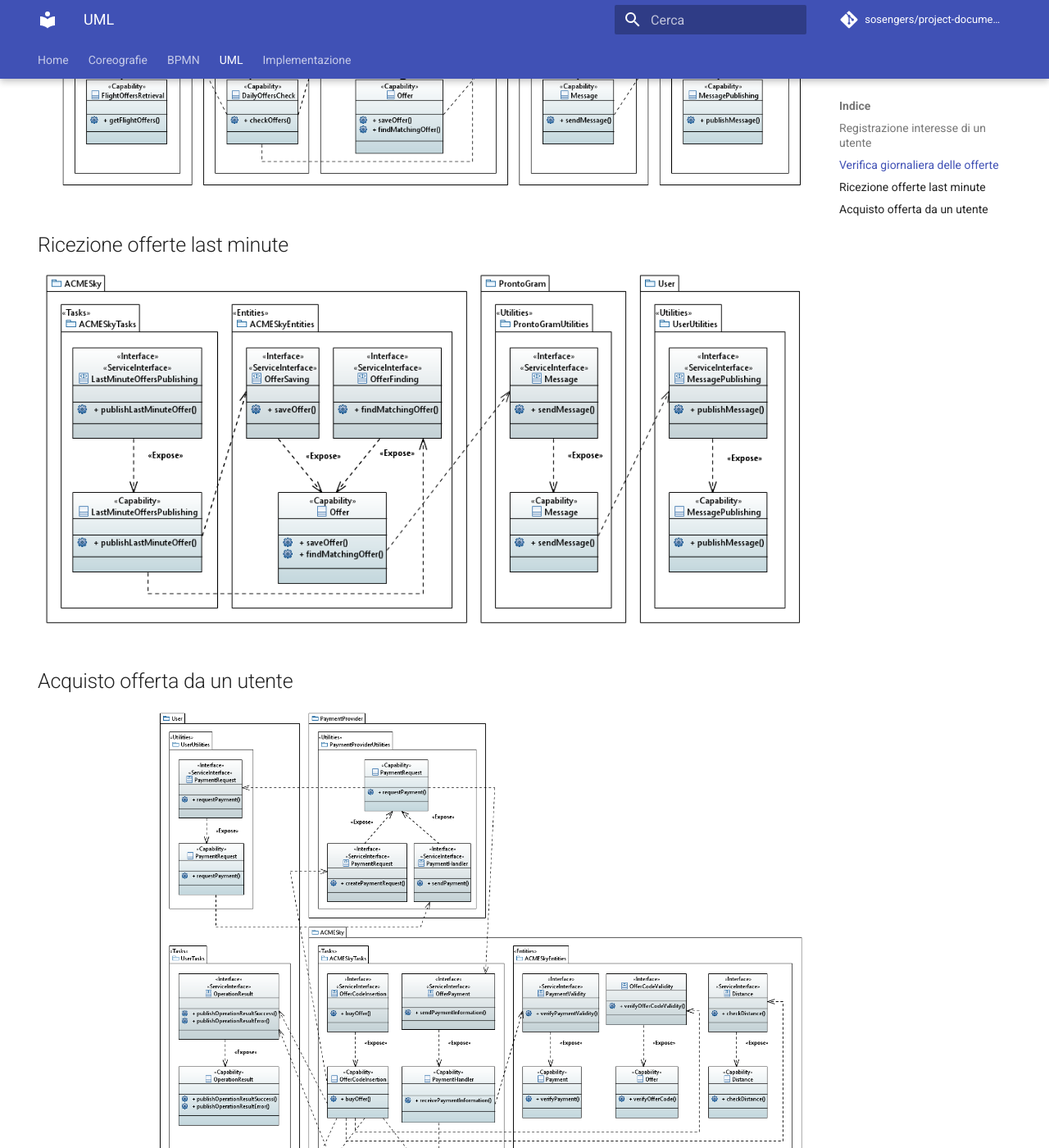
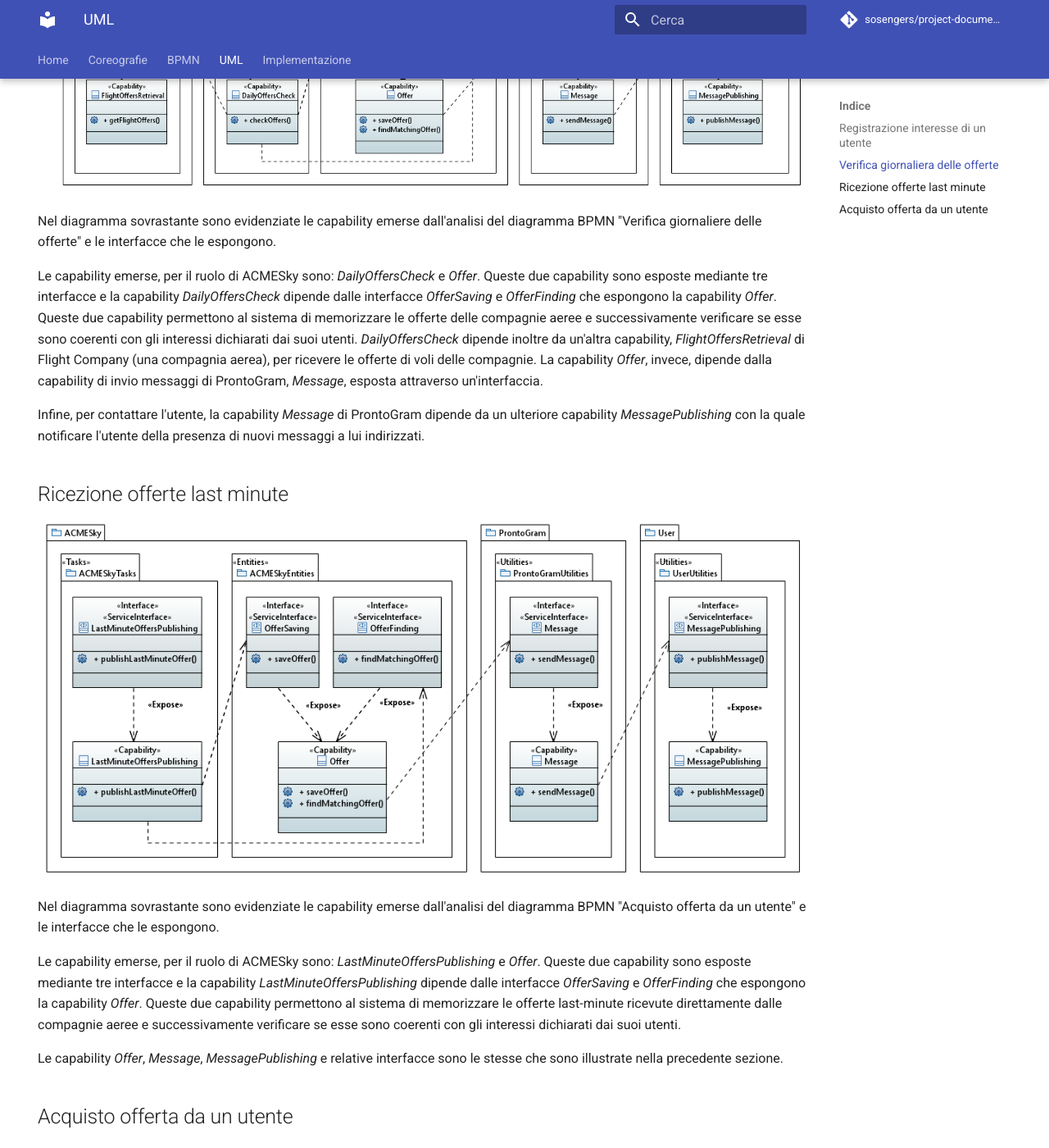
Before and after one commit to sosengers/project-documentation, an MkDocs documentation site: the page built from docs/uml.md, in a window 1280 px wide and 1400 px high, scrolled down 1581 px. Shown: the whole window at 82% size. Built offline with MkDocs 1.6.1 and Material for MkDocs 9.7.7, drawn with Linux system fonts in a browser that asks for light colours; comment, search, counter and statistics services are not loaded.

Commit message:
Aggiunte descrizioni UML #8

```diff
--- a/docs/uml.md
+++ b/docs/uml.md
@@ -22,8 +22,22 @@ Inoltre, dal diagramma BPMN è emersa anche un'altra capability, questa volta re
 ## Verifica giornaliera delle offerte
 ![!Diagramma UML che descrive come vengono implementati i task del processo di verifica giornaliera delle offerte delle compagnie aree e notifica degli utenti](assets/uml/VerificaGiornaliera.png){: loading=lazy}
 
+Nel diagramma sovrastante sono evidenziate le capability emerse dall'analisi del diagramma BPMN "Verifica giornaliere delle offerte" e le interfacce che le espongono.
+
+Le capability emerse, per il ruolo di ACMESky sono: _DailyOffersCheck_ e _Offer_. Queste due capability sono esposte mediante tre interfacce e la capability _DailyOffersCheck_ dipende dalle interfacce _OfferSaving_ e _OfferFinding_ che espongono la capability _Offer_. Queste due capability permettono al sistema di memorizzare le offerte delle compagnie aeree e successivamente verificare se esse sono coerenti con gli interessi dichiarati dai suoi utenti.
+_DailyOffersCheck_ dipende inoltre da un'altra capability, _FlightOffersRetrieval_ di Flight Company (una compagnia aerea), per ricevere le offerte di voli delle compagnie.
+La capability _Offer_, invece, dipende dalla capability di invio messaggi di ProntoGram, _Message_, esposta attraverso un'interfaccia.
+
+Infine, per contattare l'utente, la capability _Message_ di ProntoGram dipende da un ulteriore capability _MessagePublishing_ con la quale notificare l'utente della presenza di nuovi messaggi a lui indirizzati.
+
 ## Ricezione offerte last minute
 ![!Diagramma UML che descrive come vengono implementati i task del processo di ricezione di offerte dalle compagnie aree e notifica degli utenti](assets/uml/NotificaVoliLastMinute.png){: loading=lazy}
+
+Nel diagramma sovrastante sono evidenziate le capability emerse dall'analisi del diagramma BPMN "Acquisto offerta da un utente" e le interfacce che le espongono.
+
+Le capability emerse, per il ruolo di ACMESky sono: _LastMinuteOffersPublishing_ e _Offer_. Queste due capability sono esposte mediante tre interfacce e la capability _LastMinuteOffersPublishing_ dipende dalle interfacce _OfferSaving_ e _OfferFinding_ che espongono la capability _Offer_. Queste due capability permettono al sistema di memorizzare le offerte last-minute ricevute direttamente dalle compagnie aeree e successivamente verificare se esse sono coerenti con gli interessi dichiarati dai suoi utenti.
+
+Le capability _Offer_, _Message_, _MessagePublishing_ e relative interfacce sono le stesse che sono illustrate nella precedente sezione.
 
 ## Acquisto offerta da un utente
 ![!Diagramma UML che descrive come vengono implementati i task del processo di acquisto di un'offerta](assets/uml/AcquistoOfferta.png){: loading=lazy}
```
